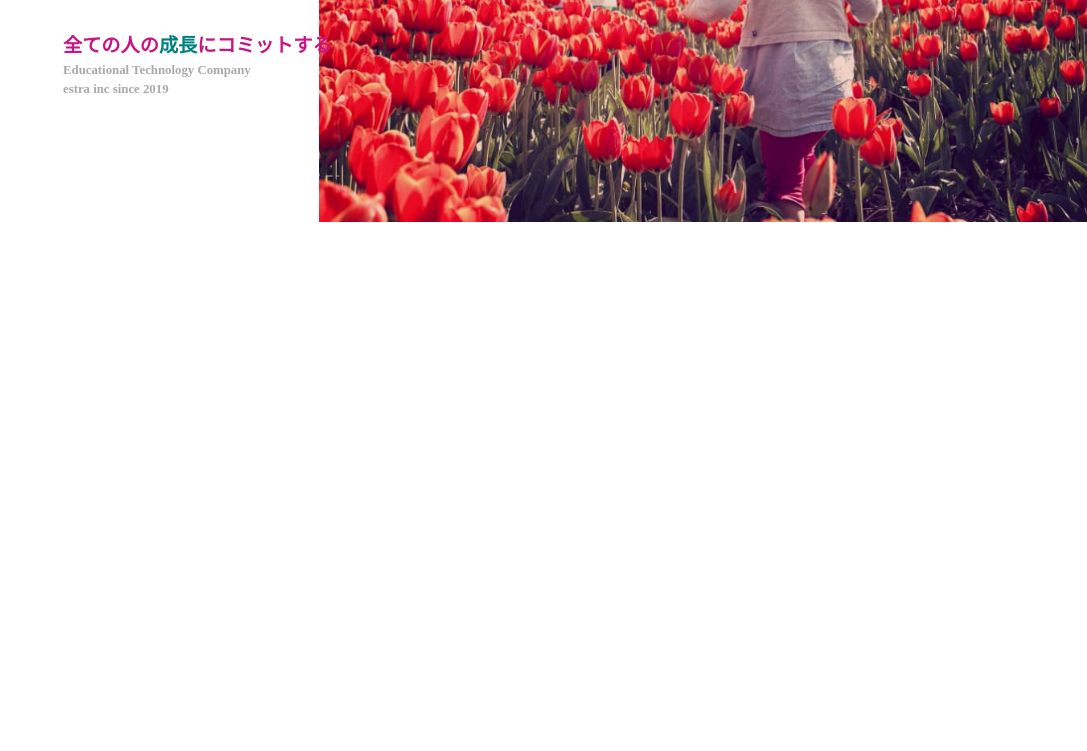
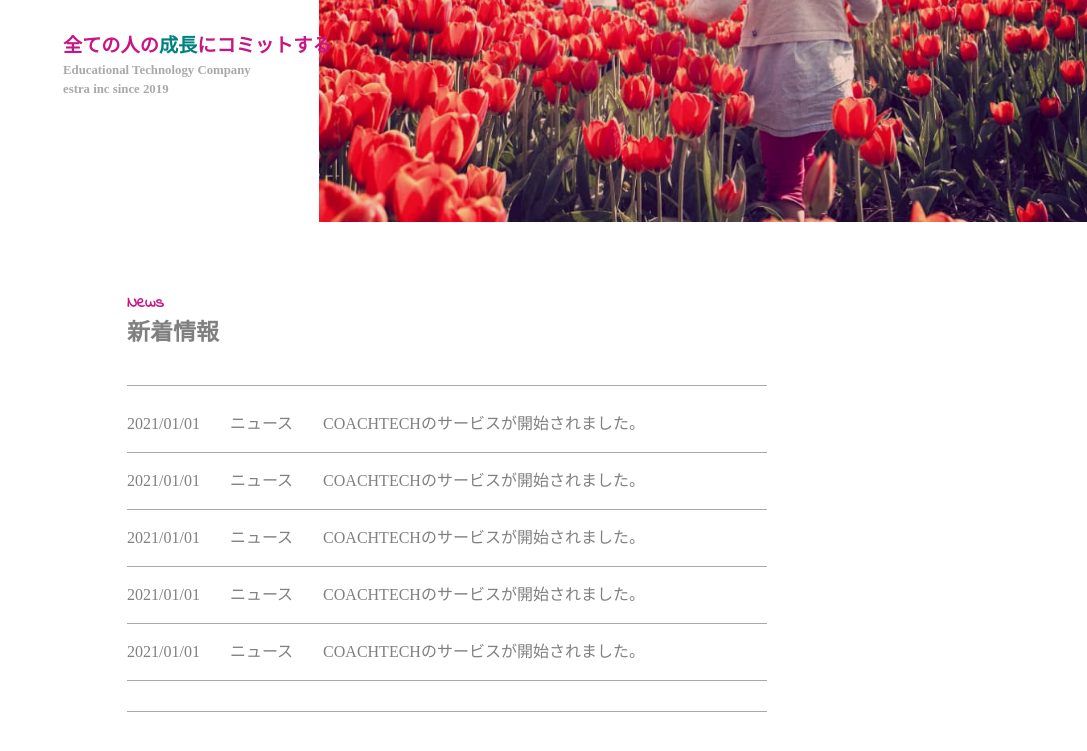
Before and after one commit to yuki-zirushi/Dazs, a plain HTML site: page 20221023koyanagi/index.html in a window 1280 px wide. Shown: the part 359-1110 px from the top of the page, without its empty margins (193-1280 px from the left). Before the commit the page ends 800 px from the top, so only its background shows below. Drawn offline with Linux system fonts and the light colour scheme.

Commit message:
[Update] news

```diff
--- a/20221023koyanagi/css/style.css
+++ b/20221023koyanagi/css/style.css
@@ -70,3 +70,58 @@
 .eyecatch-img {
   width: 100%;
 }
+
+.news {
+  text-align: center;
+}
+
+.news-container {
+  display: inline-block;
+  margin: 70px 0px;
+}
+
+.news-heading {
+  text-align: left;
+  margin-bottom: 40px;
+}
+
+.news-title-text {
+  margin-bottom: 10px;
+  color: mediumvioletred;
+  font-weight: bold;
+  font-family: 'Indie Flower', cursive;
+}
+
+.news-title {
+  color: gray;
+  font-size: 1.8vw;
+}
+
+.news-list-container {
+  border-top: 1px solid;
+  border-bottom: 1px solid;
+  border-color: darkgray;
+  width: 50vw;
+}
+
+.news-list {
+  list-style: none;
+  padding-top: 10px;
+  padding-bottom: 30px;
+}
+
+.news-item {
+  display: flex;
+  padding: 20px 0px;
+  border-bottom: 1px solid;
+  border-color: darkgray;
+  color: gray;
+}
+
+.news-date {
+  padding-right: 30px;
+}
+
+.news-category {
+  padding-right: 30px;
+}
--- a/20221023koyanagi/index.html
+++ b/20221023koyanagi/index.html
@@ -48,7 +48,48 @@
         <img src="img/firstview.jpg" alt="estra_eyecatch" class="eyecatch-img">
       </div>
     </div>
-    <div class="news"></div>
+    <div class="news">
+      <div class="news-container">
+        <div class="news-heading">
+          <p class="news-title-text">News</p>
+          <h2 class="news-title">新着情報</h2>
+        </div>
+        <div class="news-list-container">
+          <ul class="news-list">
+            <li class="news-item">
+              <p class="news-date">2021/01/01</p>
+              <p class="news-category">ニュース</p>
+              <p class="news-item-title">COACHTECHのサービスが開始されました。
+              </p>
+            </li>
+            <li class="news-item">
+              <p class="news-date">2021/01/01</p>
+              <p class="news-category">ニュース</p>
+              <p class="news-item-title">COACHTECHのサービスが開始されました。
+              </p>
+            </li>
+            <li class="news-item">
+              <p class="news-date">2021/01/01</p>
+              <p class="news-category">ニュース</p>
+              <p class="news-item-title">COACHTECHのサービスが開始されました。
+              </p>
+            </li>
+            <li class="news-item">
+              <p class="news-date">2021/01/01</p>
+              <p class="news-category">ニュース</p>
+              <p class="news-item-title">COACHTECHのサービスが開始されました。
+              </p>
+            </li>
+            <li class="news-item">
+              <p class="news-date">2021/01/01</p>
+              <p class="news-category">ニュース</p>
+              <p class="news-item-title">COACHTECHのサービスが開始されました。
+              </p>
+            </li>
+          </ul>
+        </div>
+      </div>
+    </div>
     <div class="about"></div>
     <div class="service"></div>
     <div class="blog"></div>
```
